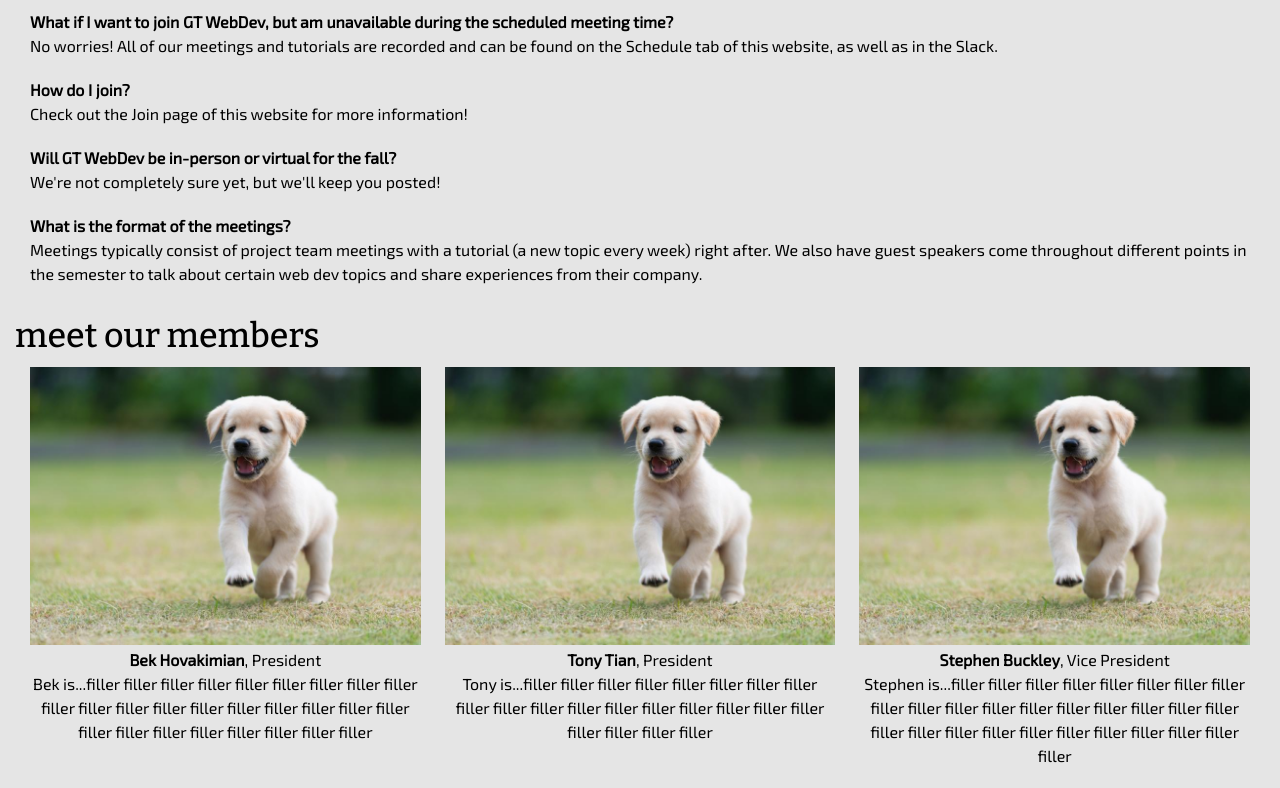
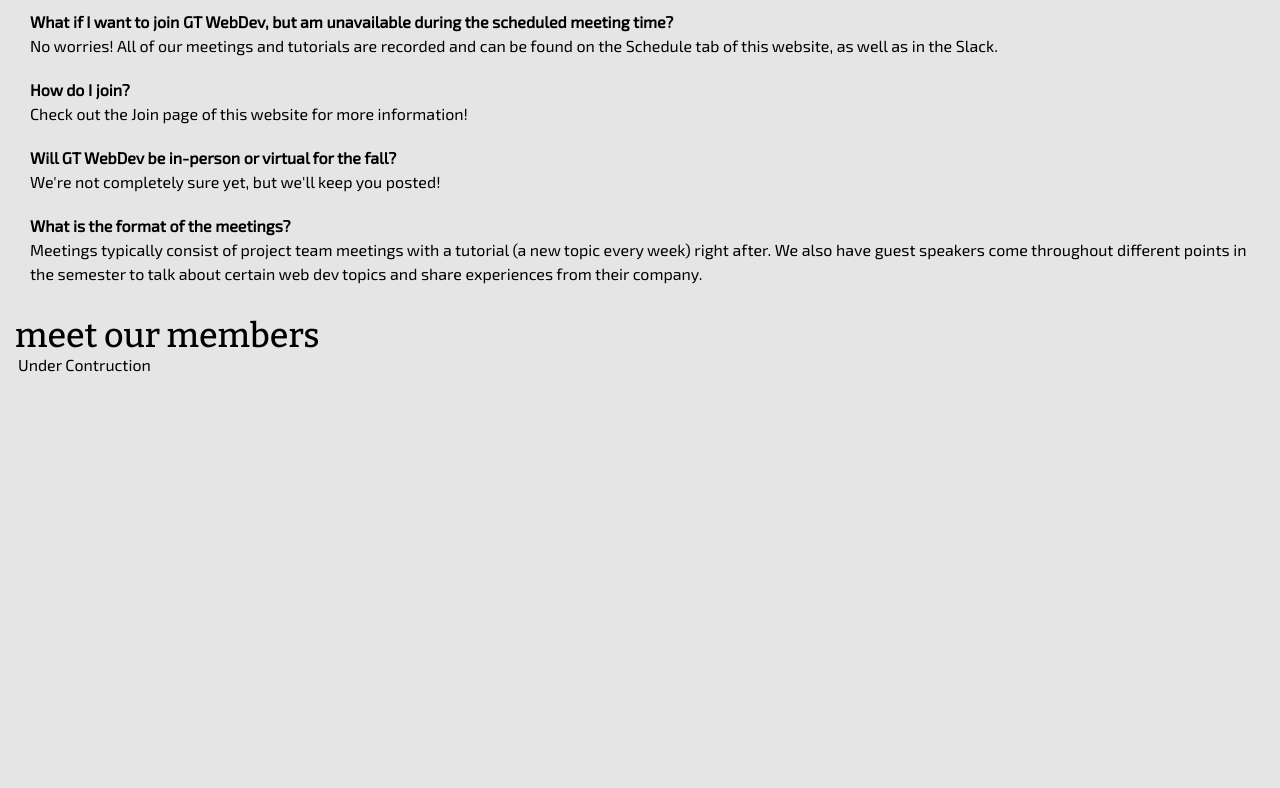
Before and after one commit to nicodemota/gt-webdev-website, a Next.js app: page / in a window 1280 px wide. Shown: the part 841-1629 px from the top of the page. After the commit the page ends 1228 px from the top, so only its background shows below. Built offline with nearby package versions, Linux system fonts and the light colour scheme.

Commit message:
Add under construction for our members

```diff
--- a/pages/index.js
+++ b/pages/index.js
@@ -96,9 +96,10 @@ class MeetMembers extends Component {
               <Typography variant="h4" className="title">meet our members</Typography>
               <div className="indented">
                 <Grid container spacing={3}>
-                    {members.map(member => (
+                    Under Contruction
+                    {/* {members.map(member => (
                         <MemberBox name={member.name} title={member.title} imageURL={member.imageURL} description={member.description} />
-                    ))}
+                    ))} */}
                 </Grid>
               </div>
           </div>
```
